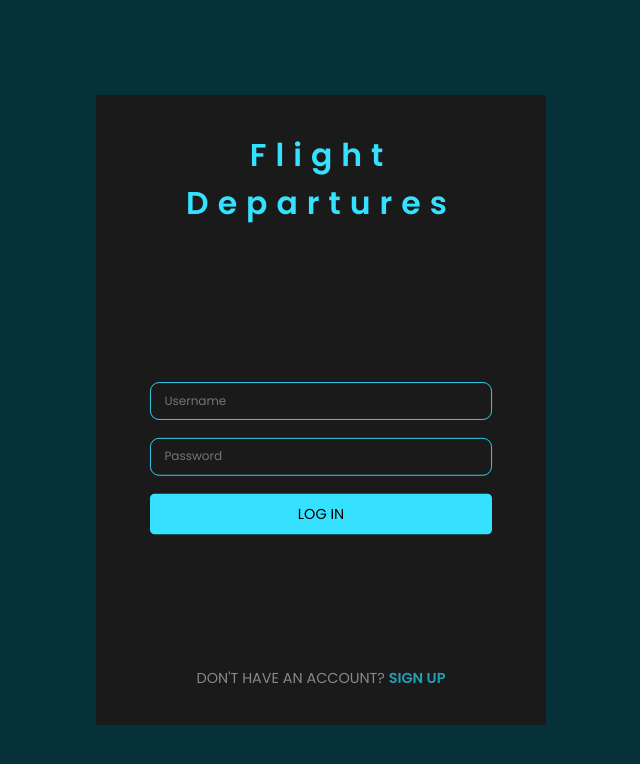
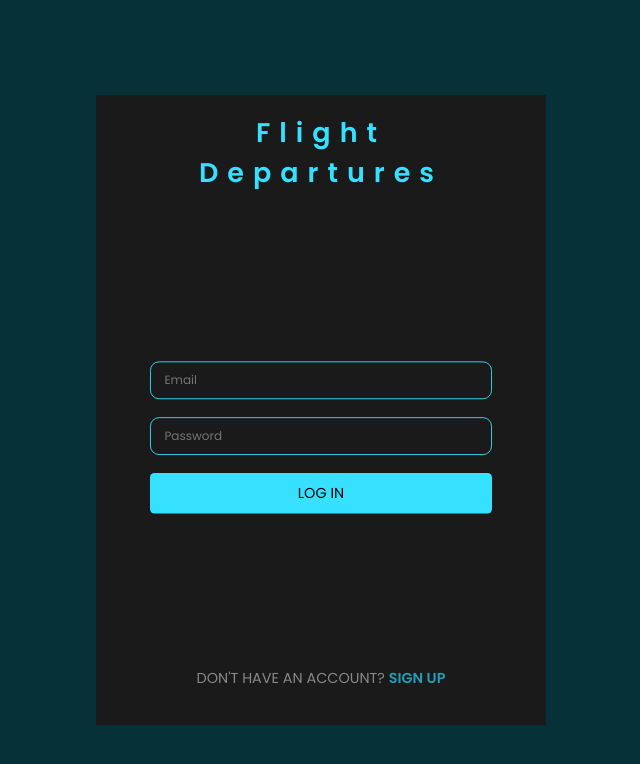
Before and after one commit to devmarcuz/flight-departure-data, a React (Create React App) app: page /login in a window 1280 px wide. Shown: the top 764 px of the page, without its empty margins (319-959 px from the left). Built offline with nearby package versions, Linux system fonts and the light colour scheme.

Commit message:
updated styling

```diff
--- a/src/css/Login.css
+++ b/src/css/Login.css
@@ -19,6 +19,7 @@
   display: flex;
   flex-direction: column;
   padding: 40px 60px;
+  padding-top: 20px;
   transform: scale(0.9);
 }
 @media screen and (min-width: 501px) {
@@ -40,11 +41,11 @@
   }
 }
 .container-login .form-container .logo {
-  font-size: 35px;
+  font-size: 30px;
   text-align: center;
   width: 100%;
   letter-spacing: 10px;
-  padding-bottom: 40px;
+  padding-bottom: 30px;
   color: rgb(53, 225, 255);
   -webkit-user-select: none;
      -moz-user-select: none;
@@ -64,8 +65,8 @@
   padding-bottom: 10px;
 }
 .container-login .form-container .img .loader-img {
-  width: 80px;
-  height: 80px;
+  width: 60px;
+  height: 60px;
   -o-object-fit: contain;
      object-fit: contain;
   margin: 0;
--- a/src/css/Login.scss
+++ b/src/css/Login.scss
@@ -18,6 +18,7 @@
     display: flex;
     flex-direction: column;
     padding: 40px 60px;
+    padding-top: 20px;
     transform: scale(0.9);
 
     @media screen and (min-width: 501px) {
@@ -36,11 +37,11 @@
     }
 
     .logo {
-      font-size: 35px;
+      font-size: 30px;
       text-align: center;
       width: 100%;
       letter-spacing: 10px;
-      padding-bottom: 40px;
+      padding-bottom: 30px;
       color: rgb(53, 225, 255);
       user-select: none;
 
@@ -58,8 +59,8 @@
       padding-bottom: 10px;
 
       .loader-img {
-        width: 80px;
-        height: 80px;
+        width: 60px;
+        height: 60px;
         object-fit: contain;
         margin: 0;
         padding: 0;
--- a/src/pages/Login.js
+++ b/src/pages/Login.js
@@ -7,15 +7,16 @@ import "../css/Login.css";
 import axios from "axios";
 import { loginUserApi } from "../api/ApiRoutes";
 import Loader from "../assets/loader.gif";
+import isEmail from "validator/lib/isEmail";
 
 const Login = () => {
   const [formData, setFormData] = useState({
-    username: "",
+    email: "",
     password: "",
   });
   const [loading, setLoading] = useState(false);
 
-  const { username, password } = formData;
+  const { email, password } = formData;
 
   const navigate = useNavigate();
 
@@ -41,14 +42,17 @@ const Login = () => {
   const onSubmit = (e) => {
     e.preventDefault();
 
-    if (isEmpty(username) || isEmpty(password)) {
+    if (isEmpty(email) || isEmpty(password)) {
       toast.error("All fields are required", toastOptions);
+      return false;
+    } else if (!isEmail(email)) {
+      toast.error("Enter a valid email", toastOptions);
       return false;
     } else {
       setLoading(true);
 
       axios
-        .post(loginUserApi, { username, password })
+        .post(loginUserApi, { email, password })
         .then((res) => {
           if (!res.data.status) {
             toast.error(res.data.msg, toastOptions);
@@ -60,7 +64,7 @@ const Login = () => {
             );
             navigate("/");
             setFormData({
-              username: "",
+              email: "",
               password: "",
             });
           }
@@ -92,11 +96,11 @@ const Login = () => {
 
         <form onSubmit={onSubmit}>
           <input
-            type="text"
-            placeholder="Username"
-            name="username"
+            type="email"
+            placeholder="Email"
+            name="email"
             onChange={handleChange}
-            value={username}
+            value={email}
           />
           <input
             type="password"
```
Also changed, not shown: 1 other file (tests, documents, lock files or other folders).
